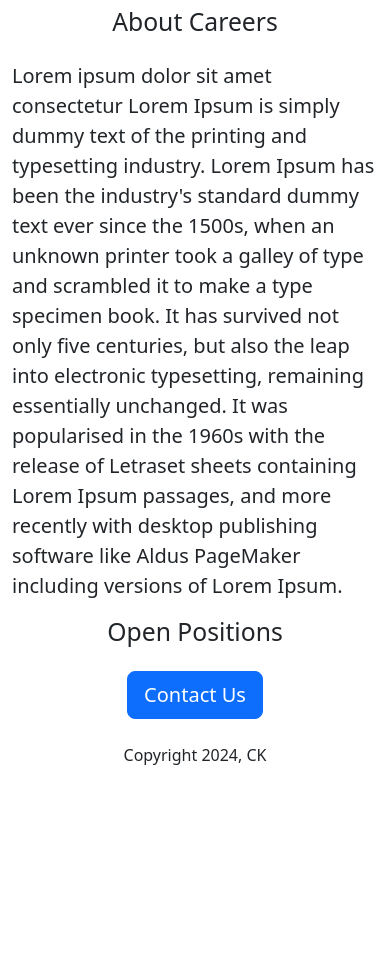
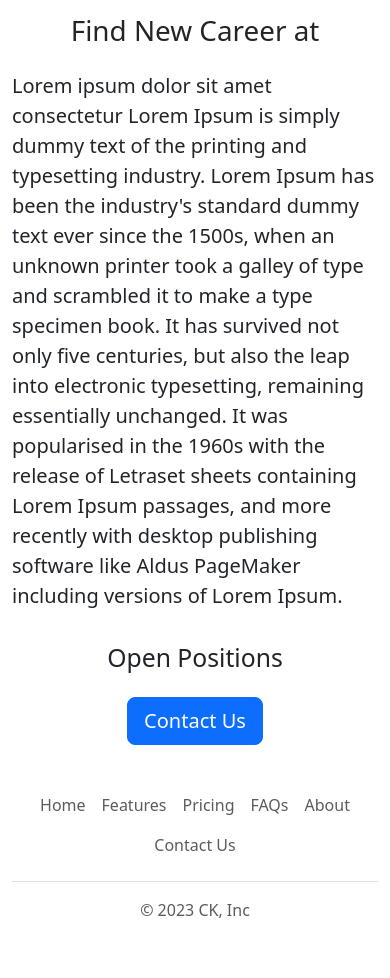
Before and after one commit to ck-h/career-app-v2, a Flask app: template templates/home.html in a window 390 px wide. Shown: the part 426-1404 px from the top of the page. Before the commit the page ends 1191 px from the top, so only its background shows below. Run offline with Flask 3, Linux system fonts and the light colour scheme; the template is opened without the code that fills it, so the values that code supplies are empty.

Commit message:
functional and aesthetic improvements

```diff
--- /dev/null
+++ b/templates/footer.html
@@ -0,0 +1,29 @@
+<div class='container'>
+	<!-- <footer class='d-flex flex-wrap justify-content-between align-items-center py-3 my-4 border-top'>
+		<div class='col-md-4 d-flex align-items-center'>
+			<a href="/" class='mb-3 me-2 mb-md-0 text-muted text-decoration-none lh-1'>
+				<svg class='bi' width='30' height='24'>
+					<use xlink:href='#bootstrap'></use>
+				</svg>
+			</a>
+			<span class='mb-3 mb-md-0 text-muted'>© 2023 Company, Inc</span>
+		</div>
+		<ul class='nav col-md-4 justify-content-end list-unstyled d-flex'>
+			<li class='ms-3'><a class='text-muted' href="#"><svg class='bi' width=24 height=24><use xlink:href='#twitter'></svg></a></li>
+			<li class='ms-3'><a class='text-muted' href="#"><svg class='bi' width=24 height=24><use xlink:href='#instagram'></svg></a></li>
+			<li class='ms-3'><a class='text-muted' href="#"><svg class='bi' width=24 height=24><use xlink:href='#facebook'></svg></a></li>
+		</ul>
+	</footer> -->
+
+	<footer class='py-3 my-4'>
+		<ul class='nav justify-content-center border-bottom pb-3 mb-3'>
+			<li class='nav-item'><a href="#" target='_blank' class='nav-link px-2 text-muted'>Home</a></li>
+			<li class='nav-item'><a href="#" class='nav-link px-2 text-muted'>Features</a></li>
+			<li class='nav-item'><a href="#" class='nav-link px-2 text-muted'>Pricing</a></li>
+			<li class='nav-item'><a href="#" class='nav-link px-2 text-muted'>FAQs</a></li>
+			<li class='nav-item'><a href="#" class='nav-link px-2 text-muted'>About</a></li>
+			<li class='nav-item'><a href="mailto:hello@jovian.ai?subject=Application for {{ job['title'] }}" class='nav-link px-2 text-muted'>Contact Us</a></li>
+		</ul>
+		<p class='text-center text-muted'>&copy; 2023 CK, Inc</p>
+	</footer>
+</div>
--- a/templates/home.html
+++ b/templates/home.html
@@ -10,16 +10,28 @@
 			height: 360px;
 			width: 100%;
 			object-fit: cover;
+			margin-bottom: 16px;
 		}
 	</style>
 	<title>Careers</title>
 </head>
 <body>
+	{% include 'nav.html' %}
+	<img class='img-fluid' id='banner' src="/static/banner.jpg">
 	<div class='container'>
 		<h1 class='text-center mt-2 mb-4'>Find New Career at {{ company_name }}</h1>
-		<img class='img-fluid' id='banner' src="/static/banner.jpg">
-		<h2 class='text-center mt-2 mb-4''>About Careers</h2>
-		<p class='lead'>Lorem ipsum dolor sit amet consectetur Lorem Ipsum is simply dummy text of the printing and typesetting industry. Lorem Ipsum has been the industry's standard dummy text ever since the 1500s, when an unknown printer took a galley of type and scrambled it to make a type specimen book. It has survived not only five centuries, but also the leap into electronic typesetting, remaining essentially unchanged. It was popularised in the 1960s with the release of Letraset sheets containing Lorem Ipsum passages, and more recently with desktop publishing software like Aldus PageMaker including versions of Lorem Ipsum.</p>
+		<!-- <h2 class='text-center mt-2 mb-4''>About Careers</h2> -->
+
+		<div class='row' style='margin-bottom:16px;'>
+			<div class='col-md-6'>
+				<p class='lead'>Lorem ipsum dolor sit amet consectetur Lorem Ipsum is simply dummy text of the printing and typesetting industry. Lorem Ipsum has been the industry's standard dummy text ever since the 1500s, when an unknown printer took a galley of type and scrambled it to make a type specimen book. It has survived not only five centuries, but also the leap into electronic typesetting, remaining essentially unchanged. It was popularised in the 1960s with the release of Letraset sheets containing Lorem Ipsum passages, and more recently with desktop publishing software like Aldus PageMaker including versions of Lorem Ipsum.
+				</p>
+			</div>
+			<div class='d-none d-md-block col-md-6'>
+				<img src='/static/people-working.jpg' style='height:320px; border-radius:4px;'>
+			</div>
+		</div>
+
 		<h2 class='text-center mt-2 mb-4'>Open Positions</h2>
 		<p>
 			{% for job in jobs %}
@@ -28,8 +40,9 @@
 		</p>
 		<div class='text-center'>
 			<button class='btn btn-primary btn-lg'>Contact Us</button>
-			<p class='mt-4'>Copyright 2024, CK</p>
+			<!-- <p class='mt-4'>Copyright 2024, CK</p> -->
 		</div>
 	</div>
+	{% include 'footer.html' %}
 </body>
 </html>
--- a/templates/jobitem.html
+++ b/templates/jobitem.html
@@ -6,7 +6,7 @@
 			<div><b>Salary:</b> {{ job['salary'] }}</div>
 		{% endif %}
 	</div>
-	<div class='col-3'>
-		<button type="button" class="btn btn-outline-primary">Apply</button>
+	<div class='col-2 padding-right:16px'>
+		<a href="mailto:hello@jovian.ai?subject=Application for {{ job['title'] }}" type="button" class="btn btn-outline-primary">Apply</a>
 	</div>
 </div>
--- /dev/null
+++ b/templates/nav.html
@@ -0,0 +1,9 @@
+<nav class="navbar bg-body-tertiary shadow-sm fixed-top">
+  <div class="container-fluid">
+    <a class="navbar-brand" href="#">
+      <img src="/static/bootstrap-logo.svg" alt="Logo" width="30" height="24" class="d-inline-block align-text-top">
+      CK
+    </a>
+  </div>
+</nav>
+<div style='height:56px;'></div>
```
Also changed, not shown: static/bootstrap-logo.svg (added), 1 other file.
